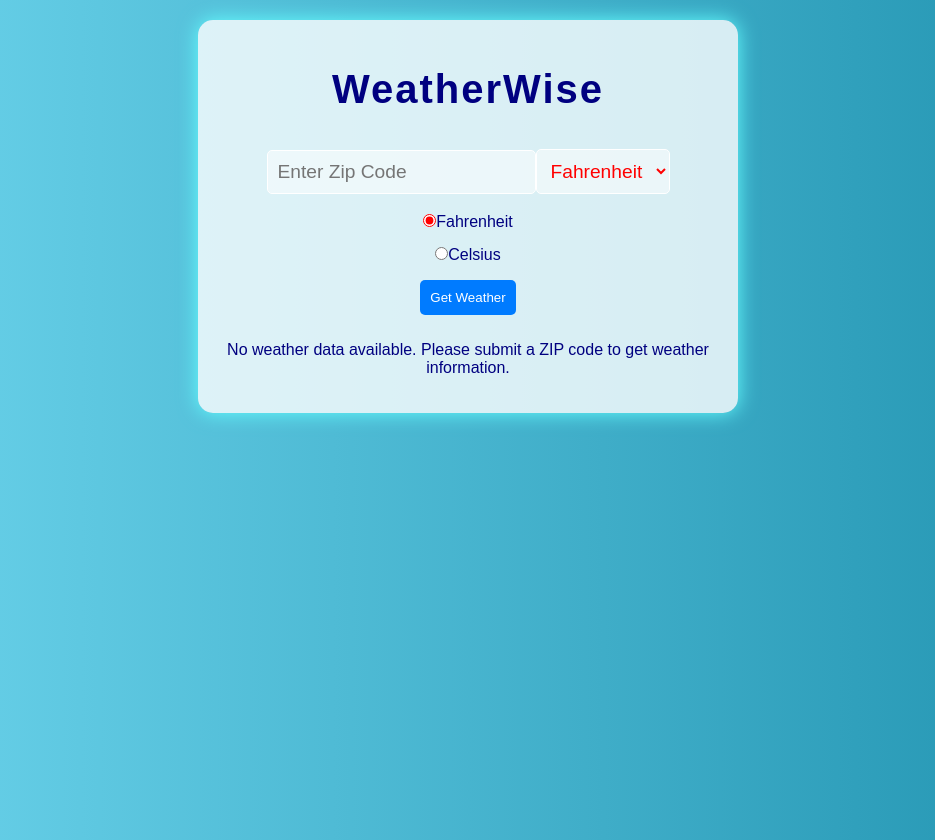
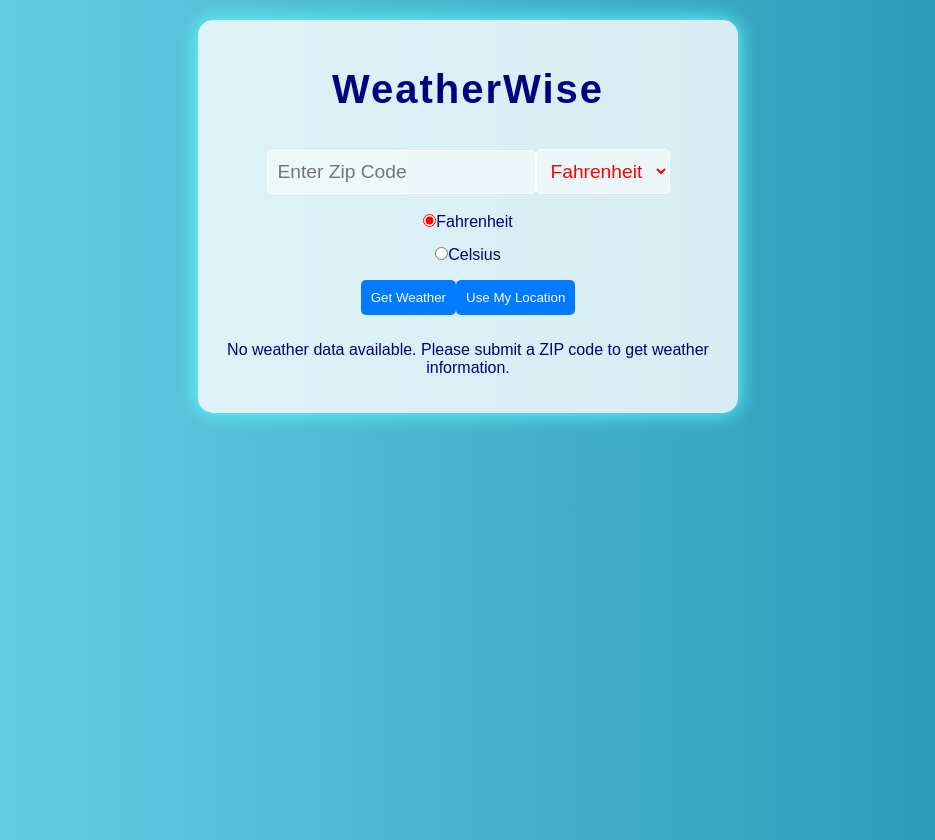
Before and after one commit to alexa-whitney/ACS3330-Weather-API, a React (Create React App) app: page / in a window 1280 px wide. Shown: the whole page, without its empty margins (172-1107 px from the left). Built offline with nearby package versions, Linux system fonts and the light colour scheme.

Commit message:
Implemented geolocation stretch challenge

```diff
--- a/src/Weather.js
+++ b/src/Weather.js
@@ -35,6 +35,27 @@ function Weather() {
 		fetchWeather();
 	};
 
+	const handleGeolocation = () => {
+        navigator.geolocation.getCurrentPosition(async (position) => {
+            const { latitude, longitude } = position.coords;
+            const apiKey = process.env.REACT_APP_OPENWEATHER_API_KEY;
+            const url = `https://api.openweathermap.org/data/2.5/weather?lat=${latitude}&lon=${longitude}&units=${unit}&appid=${apiKey}`;
+
+            try {
+                const response = await fetch(url);
+                if (!response.ok) {
+                    throw new Error(`HTTP error! status: ${response.status}`);
+                }
+                const data = await response.json();
+                setWeatherData(data);
+            } catch (error) {
+                setError(`Failed to fetch weather data: ${error.message}`);
+            }
+        }, (error) => {
+            setError("Geolocation is not supported or permission denied.");
+        });
+    };
+
 	return (
 		<div className="Weather-App">
 			<h1>WeatherWise</h1>
@@ -44,6 +65,7 @@ function Weather() {
 				unit={unit}
 				setUnit={setUnit}
 				handleSubmit={handleSubmit}
+				handleGeolocation={handleGeolocation}
 			/>
 
 			{/* Conditional Rendering */}
--- a/src/WeatherForm.js
+++ b/src/WeatherForm.js
@@ -1,6 +1,6 @@
 import React from 'react';
 
-function WeatherForm({ zipCode, setZipCode, unit, setUnit, handleSubmit }) {
+function WeatherForm({ zipCode, setZipCode, unit, setUnit, handleSubmit, handleGeolocation }) {
     return (
         <form onSubmit={handleSubmit}>
             <input
@@ -42,6 +42,7 @@ function WeatherForm({ zipCode, setZipCode, unit, setUnit, handleSubmit }) {
             </div>
 
             <button type="submit">Get Weather</button>
+            <button type="button" onClick={handleGeolocation}>Use My Location</button>
         </form>
     );
 }
```
